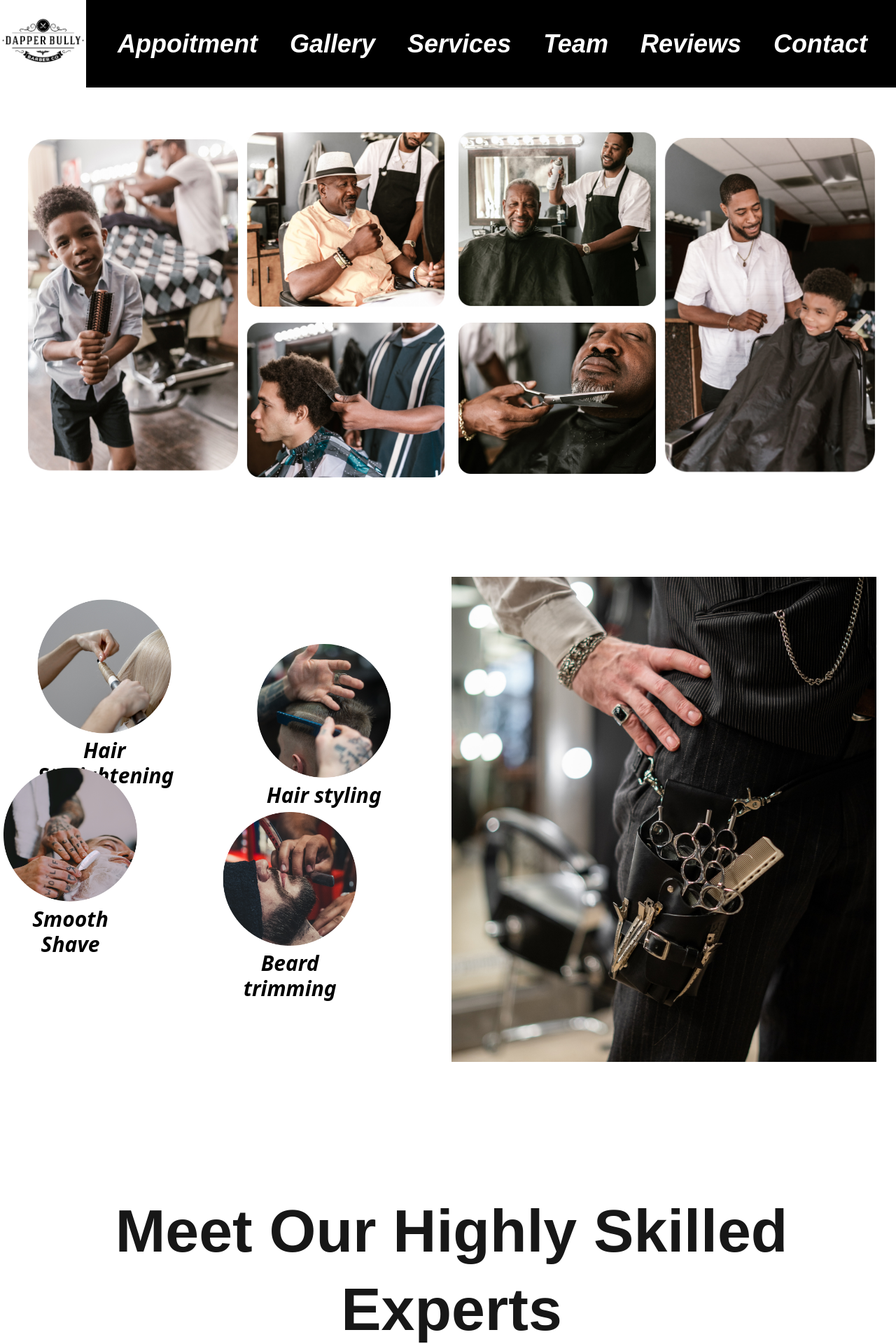
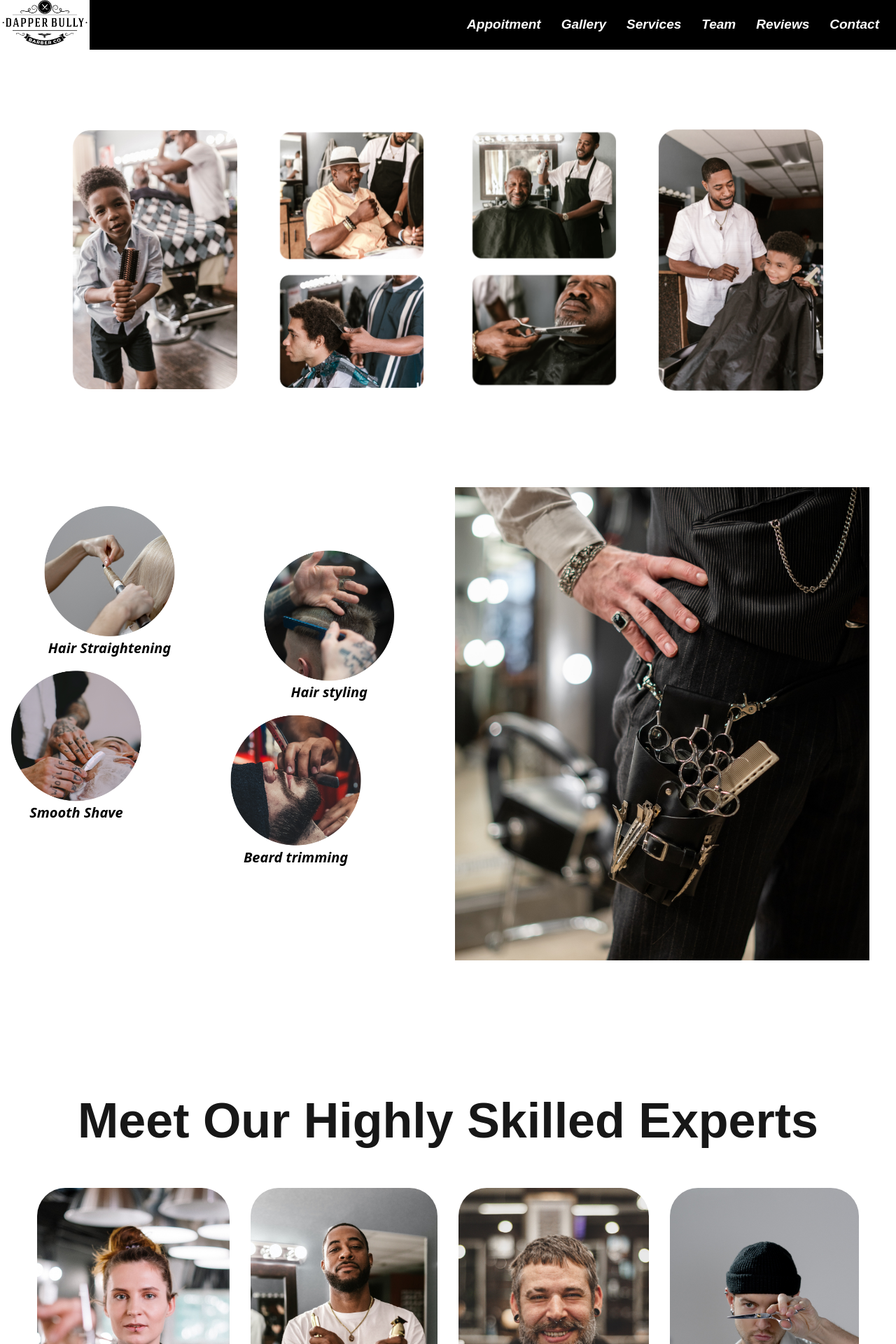
Before and after one commit to MelnikDem/Barber, a PHP site: page /index.html in a window 1280 px wide. Shown: the top 1920 px of the page at 70% size. Run offline with PHP 8.4, Linux system fonts and the light colour scheme; some web fonts are replaced.

Commit message:
screen 1024- 1280

```diff
--- a/styles/styles.css
+++ b/styles/styles.css
@@ -367,6 +367,62 @@ address a {
     position: relative;
     top: 3px;
 }
+/* scree 993px - 1289px*/
+@media screen and (min-width:993px) and (max-width:1289px) {
+    .container {
+        min-width: 993px;
+        max-width: 1289px;
+    }
+
+    .header-container {
+        font-size: 19px;
+    }
+
+    .gallery-flex {
+        justify-content: center;
+    }
+
+    .gallery-cards__card {
+        max-width: 225px;
+    }
+
+    .gallery-card {
+        max-width: 235px;
+    }
+
+    .services-flex {
+        justify-content: flex-end;
+        font-size: 20px;
+    }
+
+    .services-cards {
+        margin-left: 5px;
+        margin-right: 75px;
+    }
+    .team__heading {
+        font-size: 70px;
+    }
+    .team-members_card{
+        margin: 0 15px;
+    }
+    .overlay{
+        bottom: 3px;
+    }
+    .overlay-text{
+        font-size: 40px;
+    }
+    .contact .heading {
+        font-size: 50px;
+    }
+
+    .contact-input {
+        min-width: 210px;
+    }
+
+    .contact_infomation {
+        font-size: calc(22px - .5vw)
+    }
+}
 /* 992px */
 @media screen and (max-width:992px) {
     .header-container{
@@ -435,6 +491,9 @@ address a {
     .team-members_card{
         max-width: 290px;
         margin: 0 15px;
+    }
+    .team-members_card:first-of-type .overlay-text {
+        padding: 0 16%;
     }
     .team__heading{
         font-size: 4rem;
@@ -539,6 +598,9 @@ address a {
     .team .team-members_card{
         max-width: 100%;
     }
+    .team-members_card:first-of-type .overlay-text {
+        padding: 0 27%;
+    }
     .contact .heading{
         font-size: 2rem;
     }
@@ -564,6 +626,7 @@ address a {
         gap: 10px;
     }
 }
+
 @media screen and (min-width:1620px) {
     .container{
         padding-right: 12%;
```
